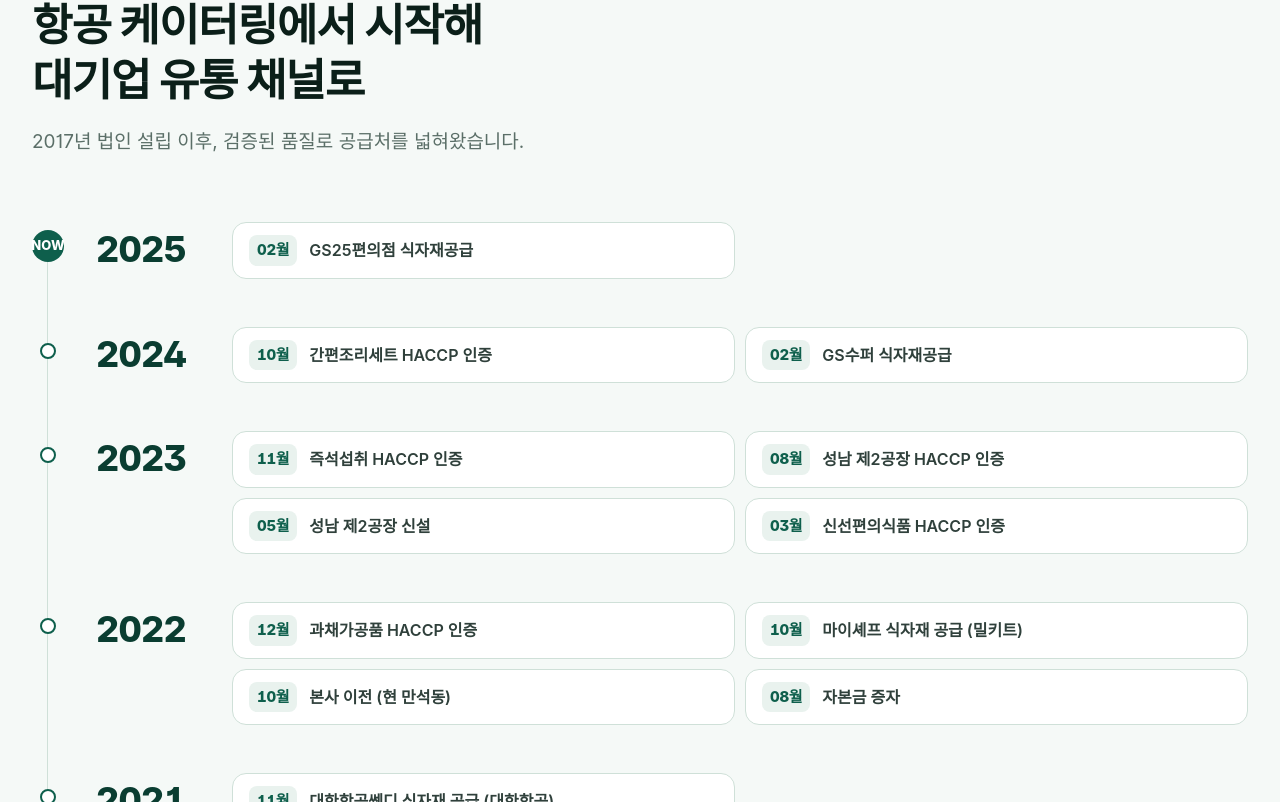
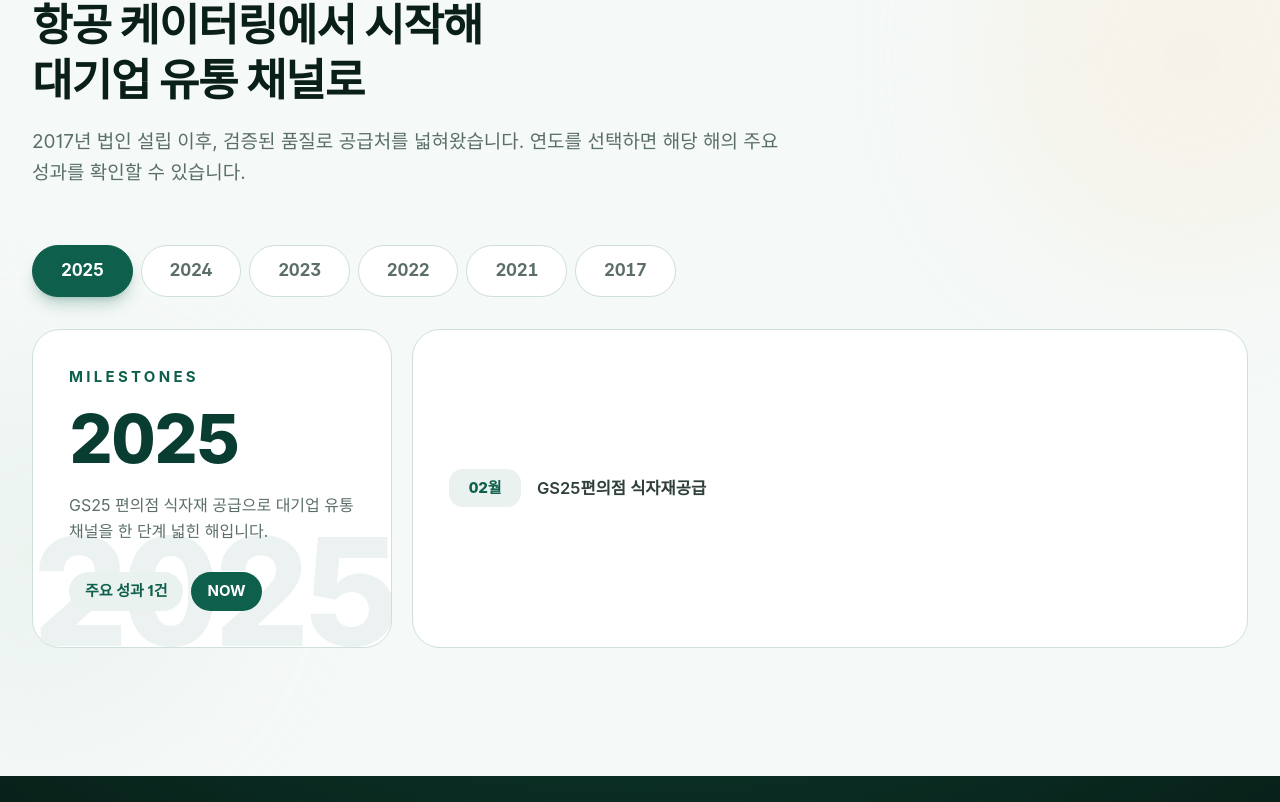
Before and after one commit to davidkang10041-cloud/food-company-website, a Next.js app: page / in a window 1280 px wide. Shown: the part 10018-10820 px from the top of the page. Built offline with nearby package versions, Linux system fonts and the light colour scheme; a web font is replaced by a local one.

Commit message:
7fbc531a-994c-4f29-9338-a2dfe61a0216

```diff
--- a/src/components/sections/history.tsx
+++ b/src/components/sections/history.tsx
@@ -1,72 +1,136 @@
 "use client";
 
+import { useState } from "react";
+import { motion } from "framer-motion";
 import { FadeIn } from "@/components/site/fade-in";
 import { SectionHeading } from "@/components/site/section-heading";
 import { HISTORY } from "@/lib/company";
 
+const YEAR_SUMMARIES = [
+  "GS25 편의점 식자재 공급으로 대기업 유통 채널을 한 단계 넓힌 해입니다.",
+  "HACCP 인증 확대와 GS수퍼 공급으로 유통·제조 역량을 함께 키웠습니다.",
+  "성남 제2공장 신설과 HACCP 인증 3건 획득으로 생산 인프라를 크게 확장했습니다.",
+  "본사 이전과 자본금 증자, 밀키트 공급까지 — 사업 기반을 탄탄히 다진 해입니다.",
+  "대한항공 케이터링 공급으로 항공 식자재 전문성을 입증했습니다.",
+  "법인 설립과 함께 양대 항공사 케이터링 공급으로 첫발을 내디뎠습니다.",
+];
+
+const EASE: [number, number, number, number] = [0.22, 1, 0.36, 1];
+
 export function History() {
+  const [active, setActive] = useState(0);
+  const current = HISTORY[active];
+
   return (
     <section
       id="history"
-      className="bg-brand-mist py-24 md:py-32"
+      className="relative overflow-hidden bg-brand-mist py-24 md:py-32"
       aria-label="회사 연혁"
     >
-      <div className="mx-auto max-w-[1280px] px-5 md:px-8">
+      {/* Soft organic accents */}
+      <div
+        className="pointer-events-none absolute -right-28 top-8 h-[400px] w-[400px] rounded-full bg-[#f6efe2] opacity-60 blur-3xl"
+        aria-hidden="true"
+      />
+      <div
+        className="pointer-events-none absolute -left-36 bottom-10 h-[360px] w-[360px] rounded-full bg-brand-soft opacity-70 blur-3xl"
+        aria-hidden="true"
+      />
+
+      <div className="relative mx-auto max-w-[1280px] px-5 md:px-8">
         <SectionHeading
           kicker="HISTORY"
           title={"항공 케이터링에서 시작해\n대기업 유통 채널로"}
-          description="2017년 법인 설립 이후, 검증된 품질로 공급처를 넓혀왔습니다."
+          description="2017년 법인 설립 이후, 검증된 품질로 공급처를 넓혀왔습니다. 연도를 선택하면 해당 해의 주요 성과를 확인할 수 있습니다."
         />
 
-        <div className="relative mt-16">
-          {/* Spine */}
-          <span
-            className="absolute bottom-0 left-[11px] top-2 w-px bg-brand-line md:left-[15px]"
-            aria-hidden="true"
-          />
-          <ol className="space-y-12">
-            {HISTORY.map((h, yi) => (
-              <FadeIn as="li" key={h.year} delay={yi * 0.04}>
-                <div className="relative flex flex-col gap-4 pl-12 md:flex-row md:gap-10 md:pl-16">
-                  {/* Node */}
+        {/* Year selector */}
+        <FadeIn delay={0.08} className="mt-12 md:mt-14">
+          <div className="flex flex-wrap gap-2" role="group" aria-label="연도 선택">
+            {HISTORY.map((h, i) => {
+              const isActive = i === active;
+              return (
+                <button
+                  key={h.year}
+                  type="button"
+                  onClick={() => setActive(i)}
+                  aria-pressed={isActive}
+                  className={
+                    isActive
+                      ? "rounded-full border border-brand bg-brand px-6 py-3 text-[16px] font-bold text-white shadow-lg shadow-brand/25 transition-all duration-300 md:px-7 md:text-[17px]"
+                      : "rounded-full border border-brand-line bg-white px-6 py-3 text-[16px] font-bold text-muted-foreground transition-all duration-300 hover:-translate-y-0.5 hover:border-brand/40 hover:text-brand md:px-7 md:text-[17px]"
+                  }
+                >
+                  <span className="font-num tracking-tight">{h.year}</span>
+                </button>
+              );
+            })}
+          </div>
+        </FadeIn>
+
+        {/* Year detail panel */}
+        <motion.div
+          key={active}
+          initial={{ opacity: 0, y: 22 }}
+          animate={{ opacity: 1, y: 0 }}
+          transition={{ duration: 0.45, ease: EASE }}
+          className="mt-6 grid gap-4 md:mt-8 md:gap-5 lg:grid-cols-[360px_1fr]"
+        >
+          {/* Year summary card */}
+          <div className="relative overflow-hidden rounded-[28px] border border-brand-line bg-white p-7 md:p-9">
+            <span
+              className="ghost-num pointer-events-none absolute -bottom-5 -right-1 font-num text-[120px] md:text-[150px]"
+              aria-hidden="true"
+            >
+              {current.year}
+            </span>
+            <p className="relative text-[15px] font-bold tracking-[0.22em] text-brand">
+              MILESTONES
+            </p>
+            <p className="font-num relative mt-4 text-[56px] font-extrabold leading-none tracking-tight text-brand-deep md:text-[68px]">
+              {current.year}
+            </p>
+            <p className="relative mt-5 text-[16px] leading-relaxed text-muted-foreground">
+              {YEAR_SUMMARIES[active]}
+            </p>
+            <div className="relative mt-7 flex flex-wrap gap-2">
+              <span className="rounded-full bg-brand-soft px-4 py-2 text-[15px] font-bold text-brand">
+                주요 성과 {current.items.length}건
+              </span>
+              {active === 0 && (
+                <span className="rounded-full bg-brand px-4 py-2 text-[15px] font-bold text-white">
+                  NOW
+                </span>
+              )}
+            </div>
+          </div>
+
+          {/* Milestone list */}
+          <div className="flex flex-col justify-center rounded-[28px] border border-brand-line bg-white p-3 md:p-5">
+            <ol>
+              {current.items.map((item, i) => (
+                <motion.li
+                  key={`${current.year}-${item.month}-${item.text}`}
+                  initial={{ opacity: 0, y: 14 }}
+                  animate={{ opacity: 1, y: 0 }}
+                  transition={{ duration: 0.4, delay: 0.15 + i * 0.07, ease: EASE }}
+                  className="group flex items-center gap-4 rounded-2xl px-3 py-3.5 transition-colors duration-300 hover:bg-brand-mist md:px-4 md:py-4"
+                >
+                  <span className="font-num flex min-w-[72px] shrink-0 items-center justify-center rounded-xl bg-brand-soft px-3 py-2 text-[15px] font-extrabold text-brand transition-colors duration-300 group-hover:bg-brand group-hover:text-white">
+                    {item.month}월
+                  </span>
+                  <span className="flex-1 text-[16px] font-semibold leading-relaxed text-foreground/85 md:text-[16.5px]">
+                    {item.text}
+                  </span>
                   <span
-                    className="absolute left-0 top-1.5 flex h-6 w-6 items-center justify-center md:top-2 md:h-8 md:w-8"
+                    className="h-1.5 w-1.5 shrink-0 rounded-full bg-brand opacity-0 transition-opacity duration-300 group-hover:opacity-100"
                     aria-hidden="true"
-                  >
-                    <span
-                      className={
-                        yi === 0
-                          ? "flex h-6 w-6 items-center justify-center rounded-full bg-brand text-[12px] font-extrabold text-white md:h-8 md:w-8 md:text-[13px]"
-                          : "h-3 w-3 rounded-full border-2 border-brand bg-white md:h-4 md:w-4"
-                      }
-                    >
-                      {yi === 0 ? "NOW" : ""}
-                    </span>
-                  </span>
-
-                  <p className="font-num w-24 shrink-0 text-[30px] font-extrabold tracking-tight text-brand-deep md:text-[36px]">
-                    {h.year}
-                  </p>
-                  <ul className="grid flex-1 gap-2.5 sm:grid-cols-2">
-                    {h.items.map((item) => (
-                      <li
-                        key={`${h.year}-${item.month}-${item.text}`}
-                        className="flex items-center gap-3 rounded-xl border border-brand-line bg-white px-4 py-3"
-                      >
-                        <span className="font-num shrink-0 rounded-md bg-brand-soft px-2 py-1 text-[15px] font-extrabold text-brand">
-                          {item.month}월
-                        </span>
-                        <span className="text-[16px] font-semibold text-foreground/85">
-                          {item.text}
-                        </span>
-                      </li>
-                    ))}
-                  </ul>
-                </div>
-              </FadeIn>
-            ))}
-          </ol>
-        </div>
+                  />
+                </motion.li>
+              ))}
+            </ol>
+          </div>
+        </motion.div>
       </div>
     </section>
   );
```
